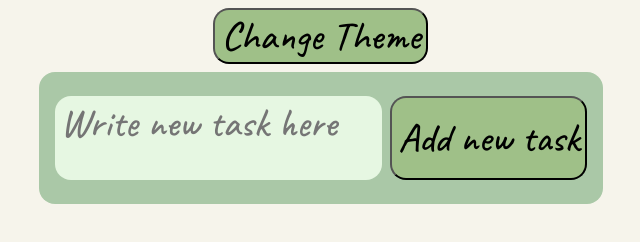
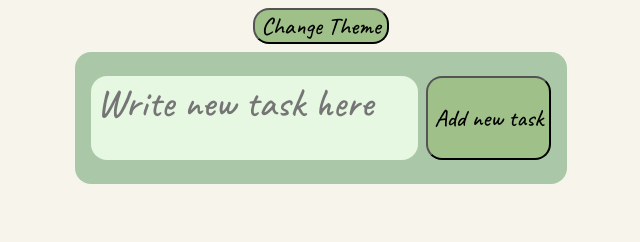
Before and after one commit to Sanorian/TaskList, a plain HTML site: page index.html in a window 1280 px wide. Shown: the whole page, without its empty margins (319-959 px from the left). Drawn offline with Linux system fonts and the light colour scheme.

Commit message:
Update styles.css

```diff
--- a/styles.css
+++ b/styles.css
@@ -68,7 +68,7 @@ textarea{
 }
 button{
     font-family: 'Caveat', cursive;
-    font-size: 5vmin;
+    font-size: 3vmin;
     border-radius: 2vmin;
 }
 .button_light{
```
